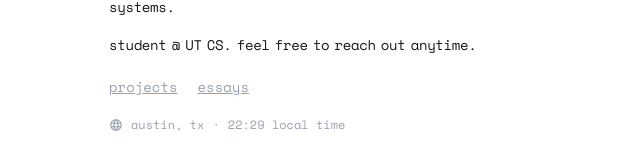
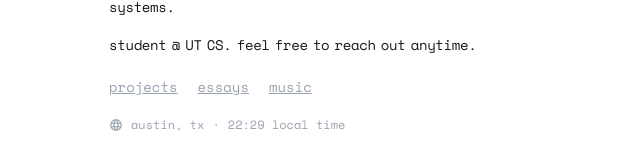
Before and after one commit to srirsatt/portfolio, a Next.js app: page / in a window 1280 px wide. Shown: the part 386-553 px from the top of the page, without its empty margins (307-947 px from the left). Built offline with nearby package versions, Linux system fonts and the light colour scheme.

Commit message:
music section

```diff
--- a/src/app/fun/page.tsx
+++ b/src/app/music/page.tsx
@@ -1,6 +1,6 @@
 import Link from "next/link";
 
-export default function Fun() {
+export default function Music() {
     return (
         <div className="min-h-screen flex items-center pl-[35vw] py-20">
             <div className="relative text-left max-w-md w-full">
@@ -10,7 +10,7 @@ export default function Fun() {
                 >
                     ← back
                 </Link>
-                <h1 className="font-[var(--font-space-mono)] font-bold text-lg mb-4">fun</h1>
+                <h1 className="font-[var(--font-space-mono)] font-bold text-lg mb-4">music</h1>
                 <div className="space-y-6 font-[var(--font-space-mono)] text-sm">
                     <p className="text-gray-400 italic">nothing here ... yet. coming soon.</p>
                 </div>
--- a/src/app/page.tsx
+++ b/src/app/page.tsx
@@ -143,6 +143,7 @@ export default function Home() {
         <div className="flex space-x-5 mt-5 font-[var(--font-space-mono)] text-sm">
           <a href="/projects" className="underline text-gray-400 hover:text-black transition-colors hover-bounce">projects</a>
           <a href="/essays" className="underline text-gray-400 hover:text-black transition-colors hover-bounce">essays</a>
+          <a href="/music" className="underline text-gray-400 hover:text-black transition-colors hover-bounce">music</a>
         </div>
         <LocalTime />
       </div>
```
